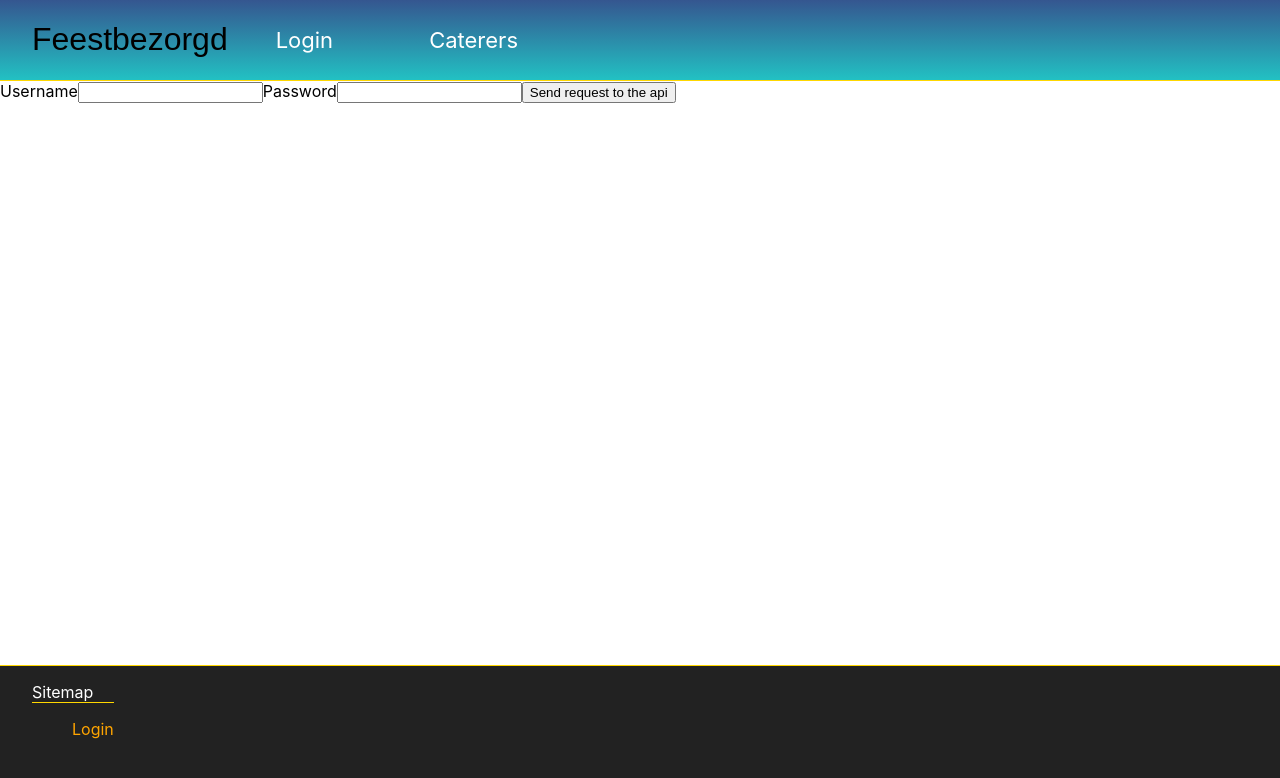
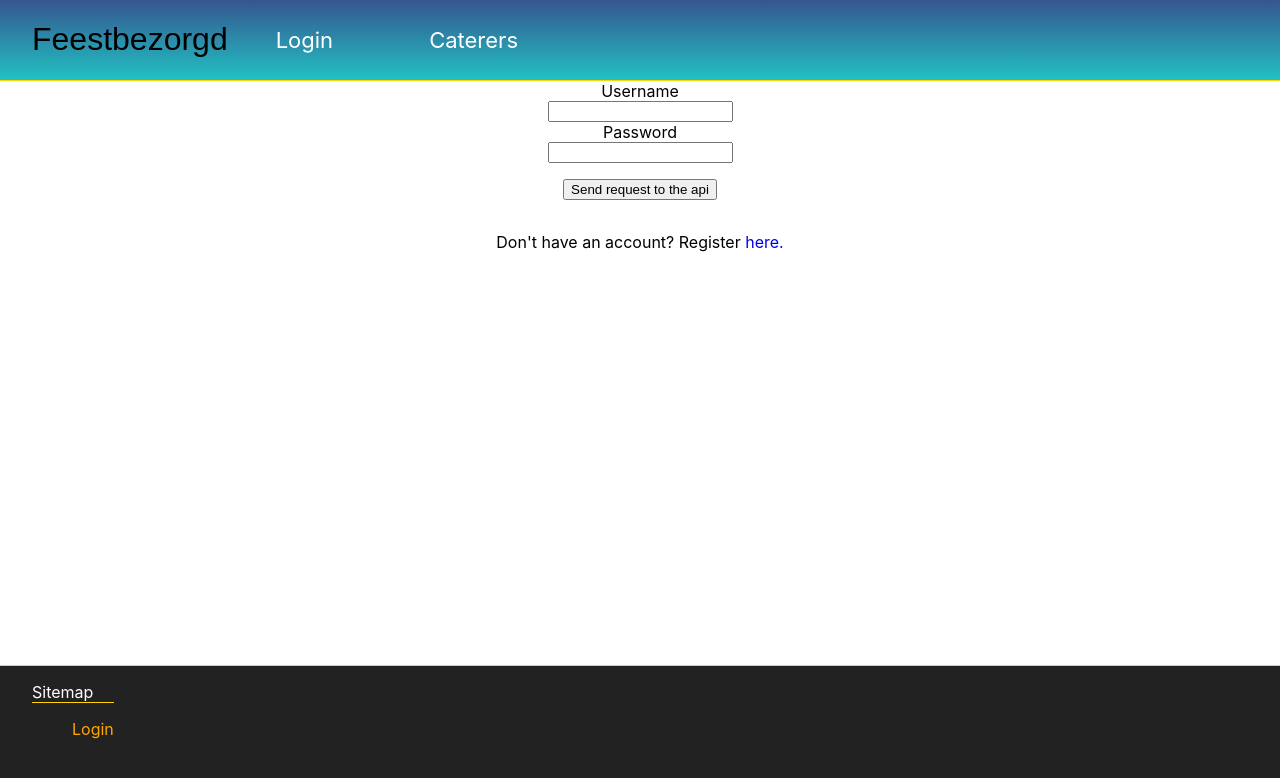
Before and after one commit to RMonterie/FeestBezorgd-client, a Next.js app: page /login in a window 1280 px wide. Shown: the top 778 px of the page. Built offline with nearby package versions, Linux system fonts and the light colour scheme.

Commit message:
Enhanced styling of the login page.

```diff
--- a/components/LoginForm/LoginForm.scss
+++ b/components/LoginForm/LoginForm.scss
@@ -1,7 +1,19 @@
 .login-container {
   display: flex;
-  flex-direction: row;
-  flex-wrap: wrap;
   justify-content: center;
-  align-items: center;
+
+  form {
+    display: flex;
+    flex-direction: column;
+    max-width: 450px;
+    align-items: center;
+
+    button {
+      margin: 16px;
+    }
+
+    .link {
+      text-decoration: none;
+    }
+  }
 }
--- a/components/LoginForm/LoginForm.tsx
+++ b/components/LoginForm/LoginForm.tsx
@@ -1,5 +1,9 @@
 import Axios from "axios";
 import React, { useState } from "react";
+
+import PageLink from "../../components/page/PageLink";
+
+import "./LoginForm.scss";
 
 const LoginForm = () => {
   const [username, setUsername] = useState("");
@@ -37,6 +41,14 @@ const LoginForm = () => {
           onChange={passwordChangeHandler}
         />
         <button type="submit">Send request to the api</button>
+        <div>
+          <p>
+            Don't have an account? Register{" "}
+            <PageLink to="/" className="link">
+              here.
+            </PageLink>
+          </p>
+        </div>
       </form>
     </div>
   );
```
